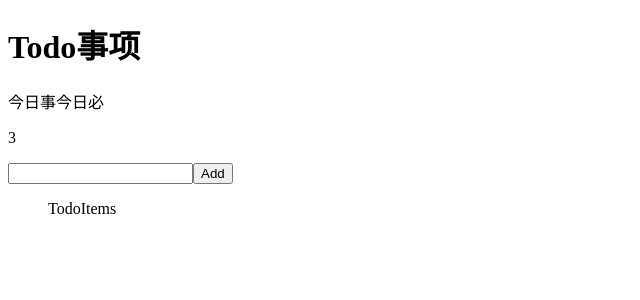
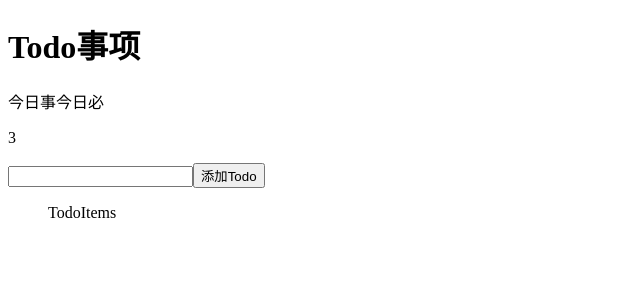
Before and after one commit to panda8z/time-book-web, a React (Create React App) app: page / in a window 1280 px wide. Shown: the top 300 px of the page, without its empty margins (0-640 px from the left). Built offline with nearby package versions, Linux system fonts and the light colour scheme.

Commit message:
不传btnText 会使用默认值。

```diff
--- a/src/App.js
+++ b/src/App.js
@@ -8,7 +8,7 @@ export default class App extends Component {
        <TodoHeader desc="今日事今日必" x={1} y={2}>
        Todo事项
        </TodoHeader>
-       <TodoInput btnText="Add"/>
+       <TodoInput />
        <TodoList/>
     </>);
   }
```
